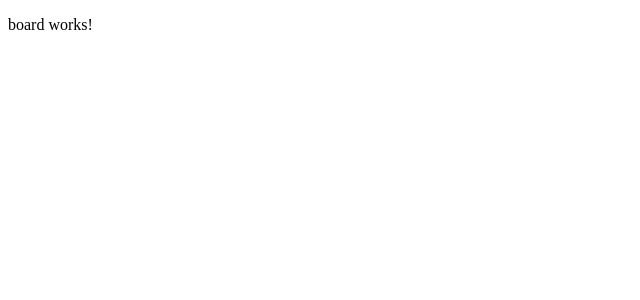
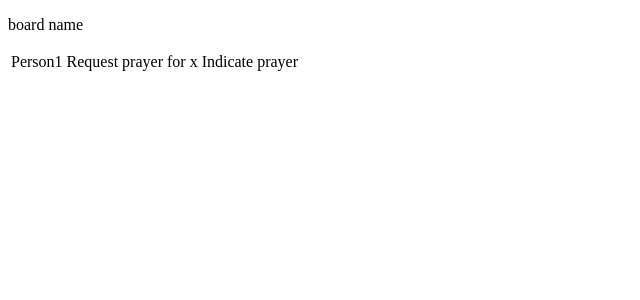
Before and after one commit to ophirbushi/prayer-board, an Angular app in the folder client/: page /board/1 in a window 1280 px wide. Shown: the top 300 px of the page, without its empty margins (0-640 px from the left). Built offline with nearby package versions, Linux system fonts and the light colour scheme; sample sign-in values are in the browser's storage.

Commit message:
board wip

```diff
--- a/client/src/app/board/board.component.html
+++ b/client/src/app/board/board.component.html
@@ -1 +1,11 @@
-<p>board works!</p>
+<p>board name</p>
+
+<table>
+    <tbody>
+        <tr>
+            <td>Person1</td>
+            <td>Request prayer for x</td>
+            <td>Indicate prayer</td>
+        </tr>
+    </tbody>
+</table>
```
